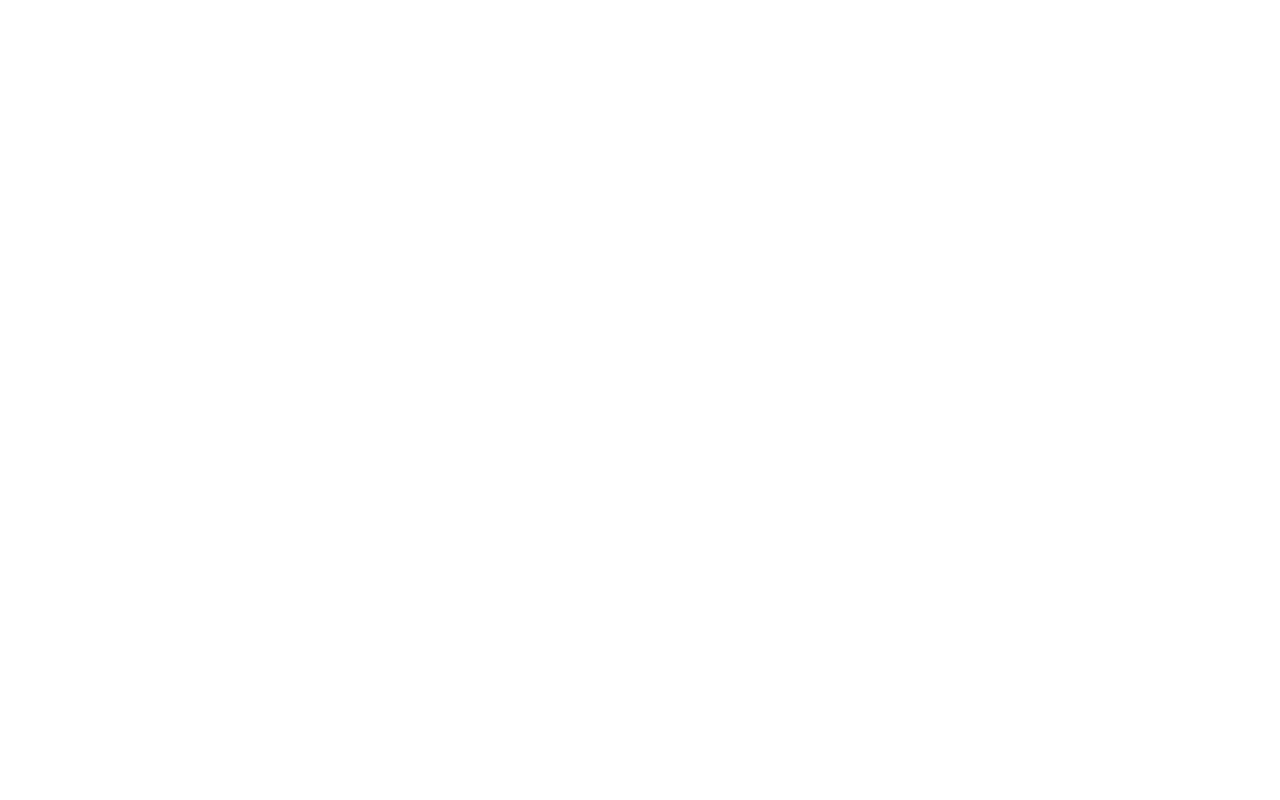
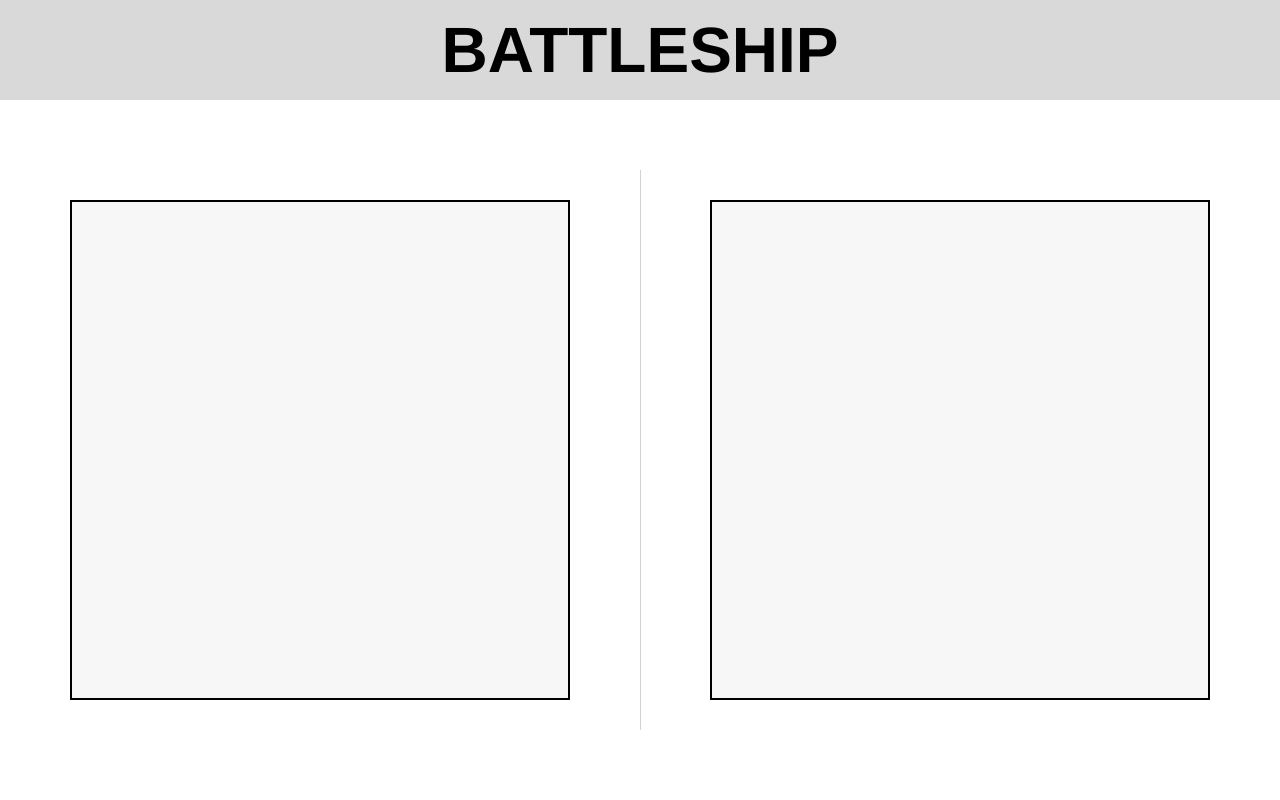
Before and after one commit to MatusPetrik211/battleship, a website built with webpack: page src/index.html in a window 1280 px wide. Built offline with nearby package versions, Linux system fonts and the light colour scheme.

Commit message:
feat: Add a basic blueprint for UI

```diff
--- a/src/index.html
+++ b/src/index.html
@@ -6,6 +6,17 @@
     <title>Battleship</title>
   </head>
   <body>
-    <div id="app"></div>
+    <div class="header">
+      <h1 class="title">BATTLESHIP</h1>
+    </div>
+    <div class="play-section">
+      <div class="left sub-play-section">
+        <div class="gameboard"></div>
+      </div>
+      <div class="vertical-line"></div>
+      <div class="right sub-play-section">
+        <div class="gameboard"></div>
+      </div>
+    </div>
   </body>
 </html>
--- a/src/index.js
+++ b/src/index.js
@@ -1 +1,2 @@
 import "./styles.css";
+import { Ship, Gameboard, humanPlayer, computerPlayer } from "./battleship.js"
--- a/src/styles.css
+++ b/src/styles.css
@@ -12,4 +12,52 @@
 body {
   font-family: helvetica, monospace, sans-serif;
   line-height: 1.5;
+
+  display: grid;
+  grid-template-rows: 100px 1fr;
+  min-height: 100vh;
 }
+
+.header {
+  display: flex;
+  justify-content: center;
+  align-items: center;
+
+  background-color: hsl(0, 0%, 85%);
+  box-shadow: 0px 0px 6px
+}
+
+.title {
+  font-size: 4rem;
+}
+
+.play-section {
+  display: flex;
+  justify-content: space-evenly;
+  align-items: center;
+
+  width: 100%;
+
+  background-color: rgb(255, 255, 255);
+}
+
+.sub-play-section {
+  display: flex;
+
+  background-color: rgb(255, 255, 255);
+}
+
+.gameboard {
+  width: 500px;
+  height: 500px;
+
+  background-color: rgb(247, 247, 247);
+  border: 2px solid black
+}
+
+.vertical-line {
+  width: 1px;
+  height: 80%;
+
+  background-color: rgb(210, 210, 210);
+}
```
